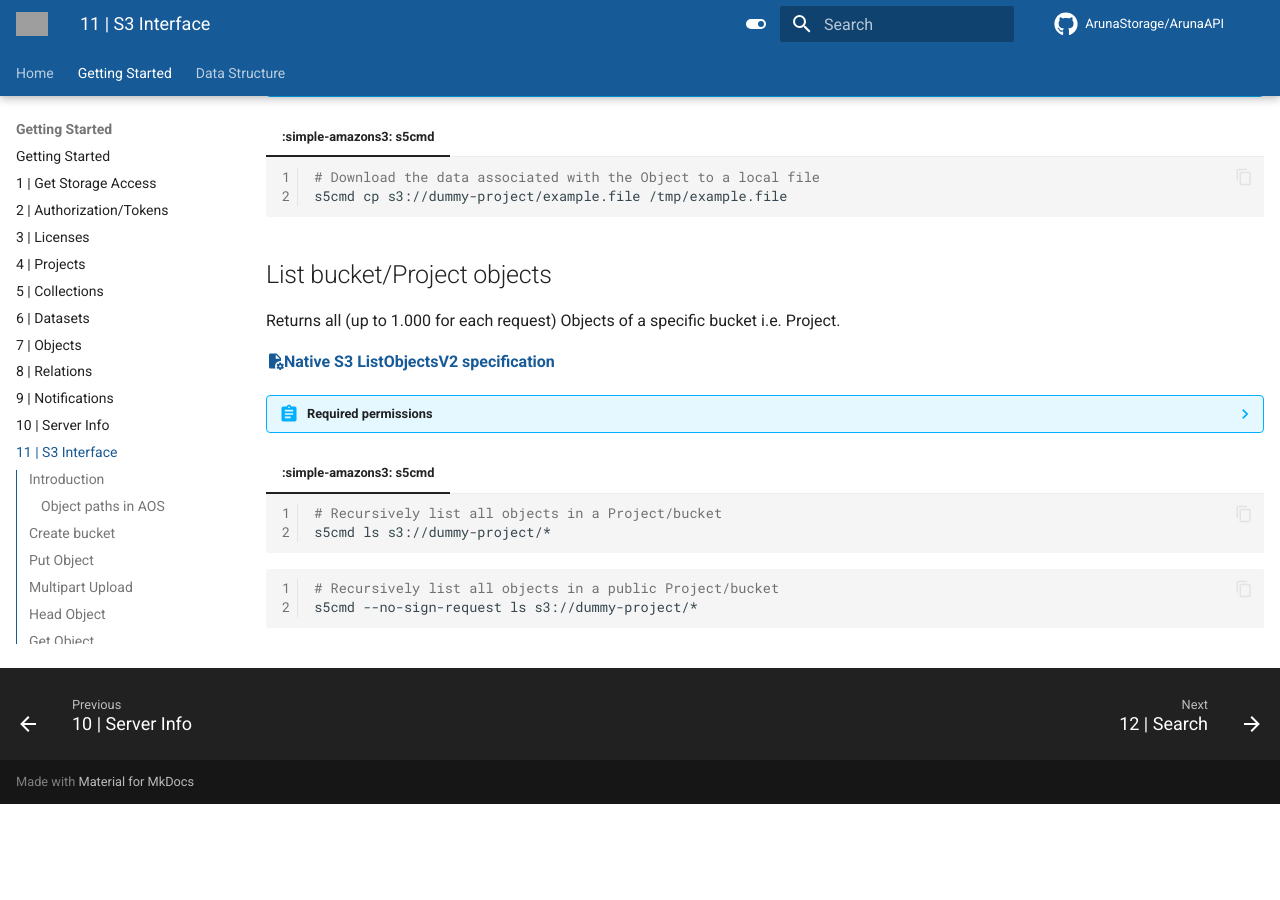
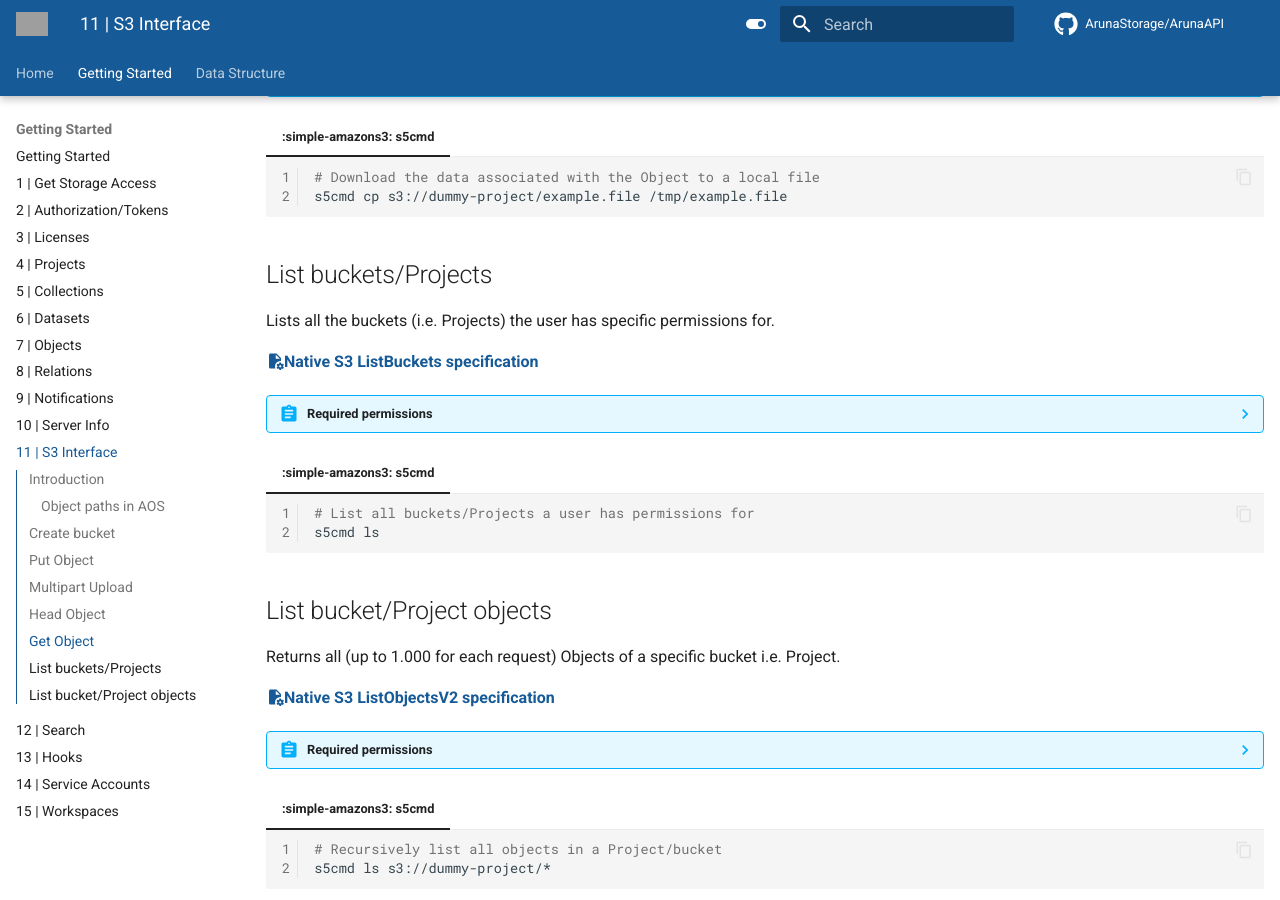
Before and after one commit to ArunaStorage/documentation, an MkDocs documentation site: the page built from docs/get_started/basic_usage/11_How-To-S3-Interface.md, in a window 1280 px wide and 900 px high, scrolled down 4310 px. Built offline with MkDocs 1.6.1 and Material for MkDocs 9.7.7, drawn with Linux system fonts in a browser that asks for light colours; comment, search, counter and statistics services are not loaded; the version menu is left out; before the commit the page ends 5114 px from its top, so only the background shows below that; grey boxes are pictures that could not be loaded.

Commit message:
docs: Add ListBucket to S3 Interface section

````diff
--- a/docs/get_started/basic_usage/11_How-To-S3-Interface.md
+++ b/docs/get_started/basic_usage/11_How-To-S3-Interface.md
@@ -237,6 +237,24 @@ Retrieves the data associated with the specific Object.
     ```
 
 
+## List buckets/Projects
+
+Lists all the buckets (i.e. Projects) the user has specific permissions for.
+
+[:material-file-cog:**Native S3 ListBuckets specification**](https://docs.aws.amazon.com/AmazonS3/latest/API/API_ListBuckets.html){:target="_blank"}
+
+??? Abstract "Required permissions"
+
+    This request does not require any kind of specific permission but only buckets/Projects the user has permissions on will be returned.
+
+=== ":simple-amazons3: s5cmd"
+
+    ```bash linenums="1"
+    # List all buckets/Projects a user has permissions for
+    s5cmd ls
+    ```
+
+
 ## List bucket/Project objects
 
 Returns all (up to 1.000 for each request) Objects of a specific bucket i.e. Project.
````
